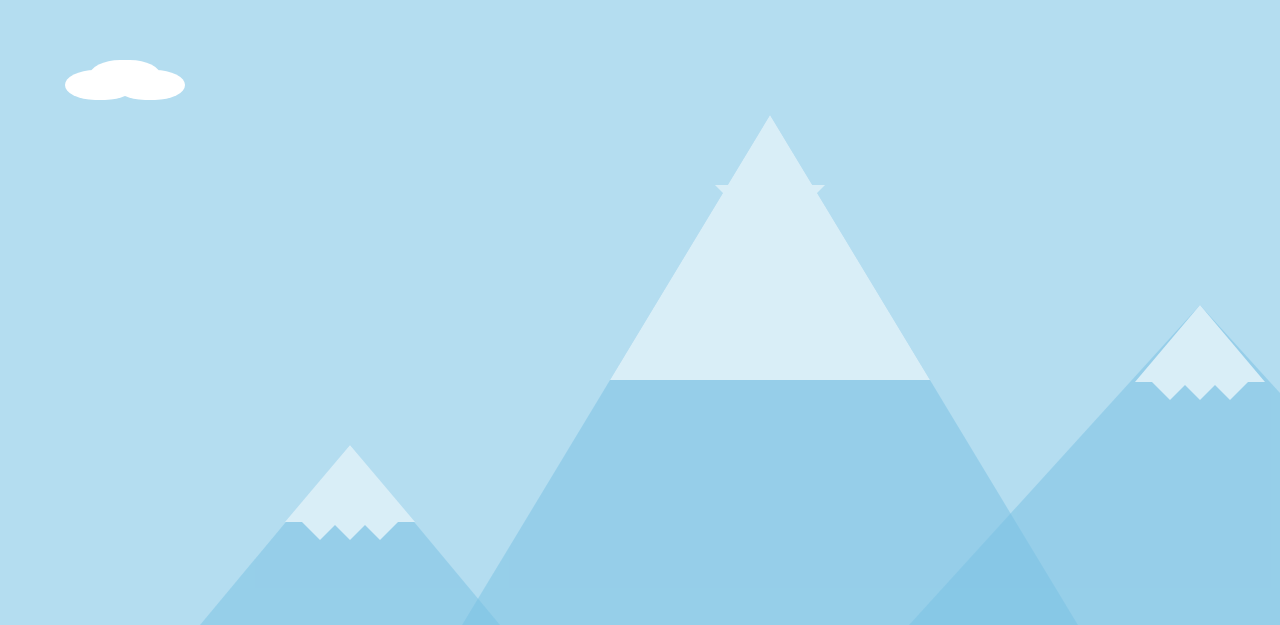
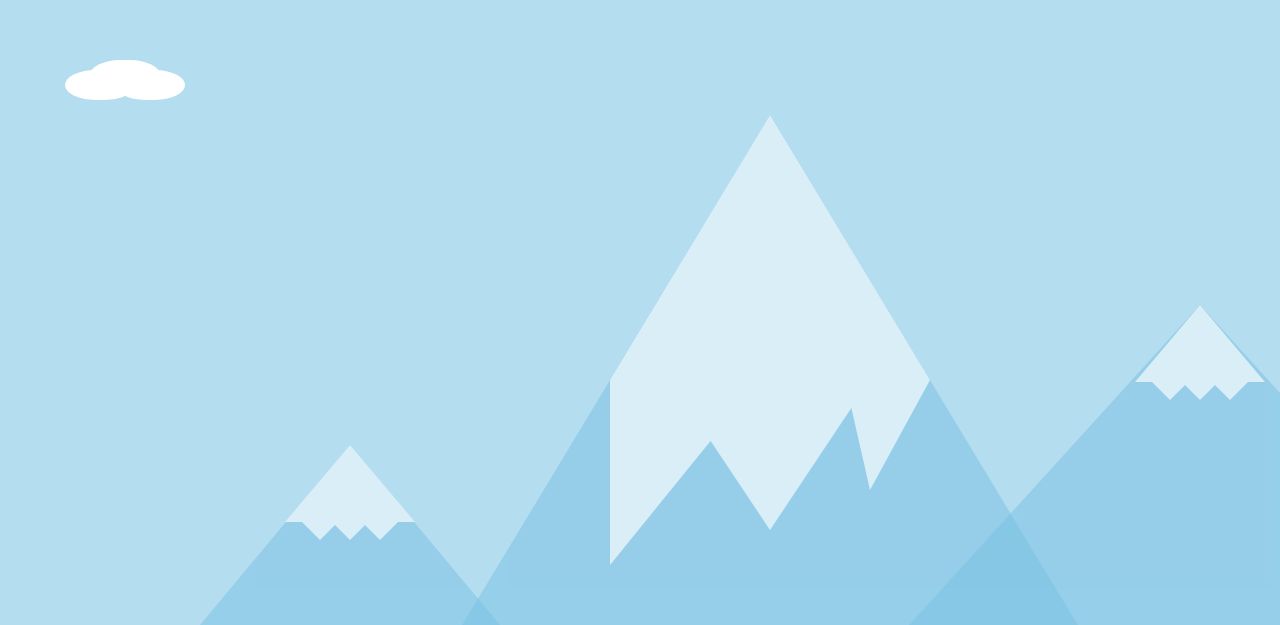
Before and after one commit to robbiemcarthur/presentation, an Angular app: page / in a window 1280 px wide. Shown: the part 175-800 px from the top of the page. Built offline with nearby package versions, Linux system fonts and the light colour scheme.

Commit message:
style update

```diff
--- a/src/app/valleys/valleys.component.scss
+++ b/src/app/valleys/valleys.component.scss
@@ -51,25 +51,6 @@
   border-right: 65px solid transparent;
   border-bottom: 77px solid #ffffff;
   z-index: 2;
-}
-
-.mountain-top-2 {
-    position: absolute;
-    right: -160px;
-    border-left: 160px solid transparent;
-    border-right: 160px solid transparent;
-    border-bottom: 265px solid #ffffff;
-    z-index: 2;
-  }
-
-  .mountain-top-3 {
-    position: absolute;
-    right: -65px;
-    border-left: 65px solid transparent;
-    border-right: 65px solid transparent;
-    border-bottom: 77px solid #ffffff;
-    z-index: 2;
-  }
 
   .mountain-cap-1 {
     position: absolute;
@@ -94,30 +75,49 @@
     border-right: 25px solid transparent;
     border-top: 25px solid #ffffff;
   }
+}
+
+.mountain-top-2 {
+    position: absolute;
+    right: -160px;
+    border-left: 160px solid transparent;
+    border-right: 160px solid transparent;
+    border-bottom: 265px solid #ffffff;
+    z-index: 2;
 
     .mountain-cap-1-2 {
       position: absolute;
-  top: 70px;
-  border-left: 25px solid transparent;
-  border-right: 25px solid transparent;
-  border-top: 25px solid #ffffff;
+      top: 265px;
+      border-left: 0px solid transparent;
+      border-right: 150px solid transparent;
+      border-top: 185px solid #ffffff;
     }
 
     .mountain-cap-2-2 {
       position: absolute;
-  top: 70px;
-  border-left: 25px solid transparent;
-  border-right: 25px solid transparent;
-  border-top: 25px solid #ffffff;
+      top: 265px;
+      border-left: 100px solid transparent;
+      border-right: 100px solid transparent;
+      border-top: 150px solid #ffffff;
     }
 
 
     .mountain-cap-3-2 {
       position: absolute;
-  top: 70px;
+      top: 265px;
       border-left: 25px solid transparent;
-  border-right: 25px solid transparent;
-  border-top: 25px solid #ffffff;
+      border-right: 60px solid transparent;
+      border-top: 110px solid #ffffff;
+    }
+  }
+
+  .mountain-top-3 {
+    position: absolute;
+    right: -65px;
+    border-left: 65px solid transparent;
+    border-right: 65px solid transparent;
+    border-bottom: 77px solid #ffffff;
+    z-index: 2;
   }
 
 .mountain-cap-1-3 {
@@ -148,9 +148,9 @@
 .mountain-cap-2 { left: -25px; }
 .mountain-cap-3 { left: 5px; }
 
-.mountain-cap-1-2 { left: -55px; }
-.mountain-cap-2-2 { left: -25px; }
-.mountain-cap-3-2 { left: 5px; }
+.mountain-cap-1-2 { right: 10px; }
+.mountain-cap-2-2 { left: -100px; }
+.mountain-cap-3-2 { left: 75px; }
 
 .mountain-cap-1-3 { left: -55px; }
 .mountain-cap-2-3 { left: -25px; }
```
Lines whose indentation alone changed are shown as unchanged.
